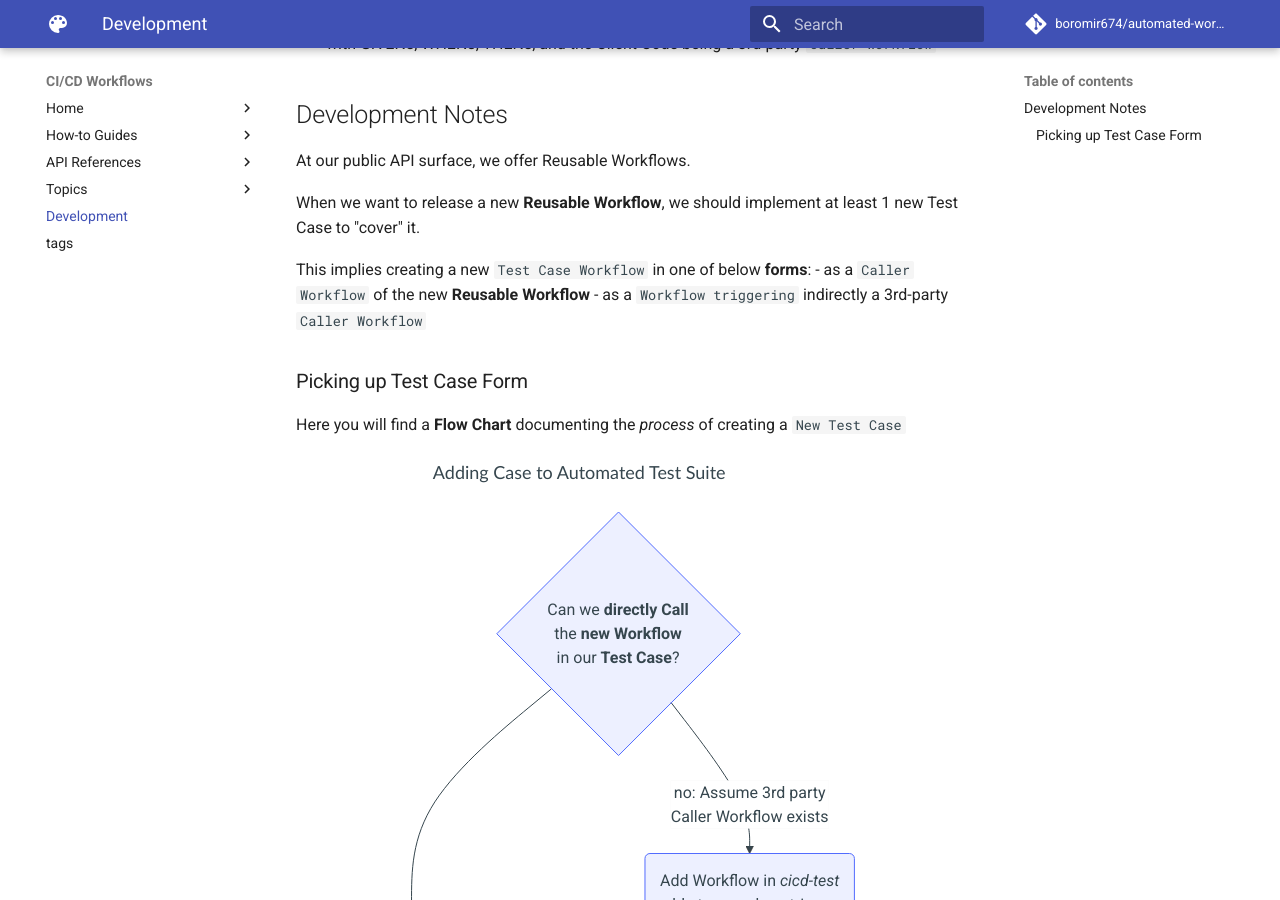
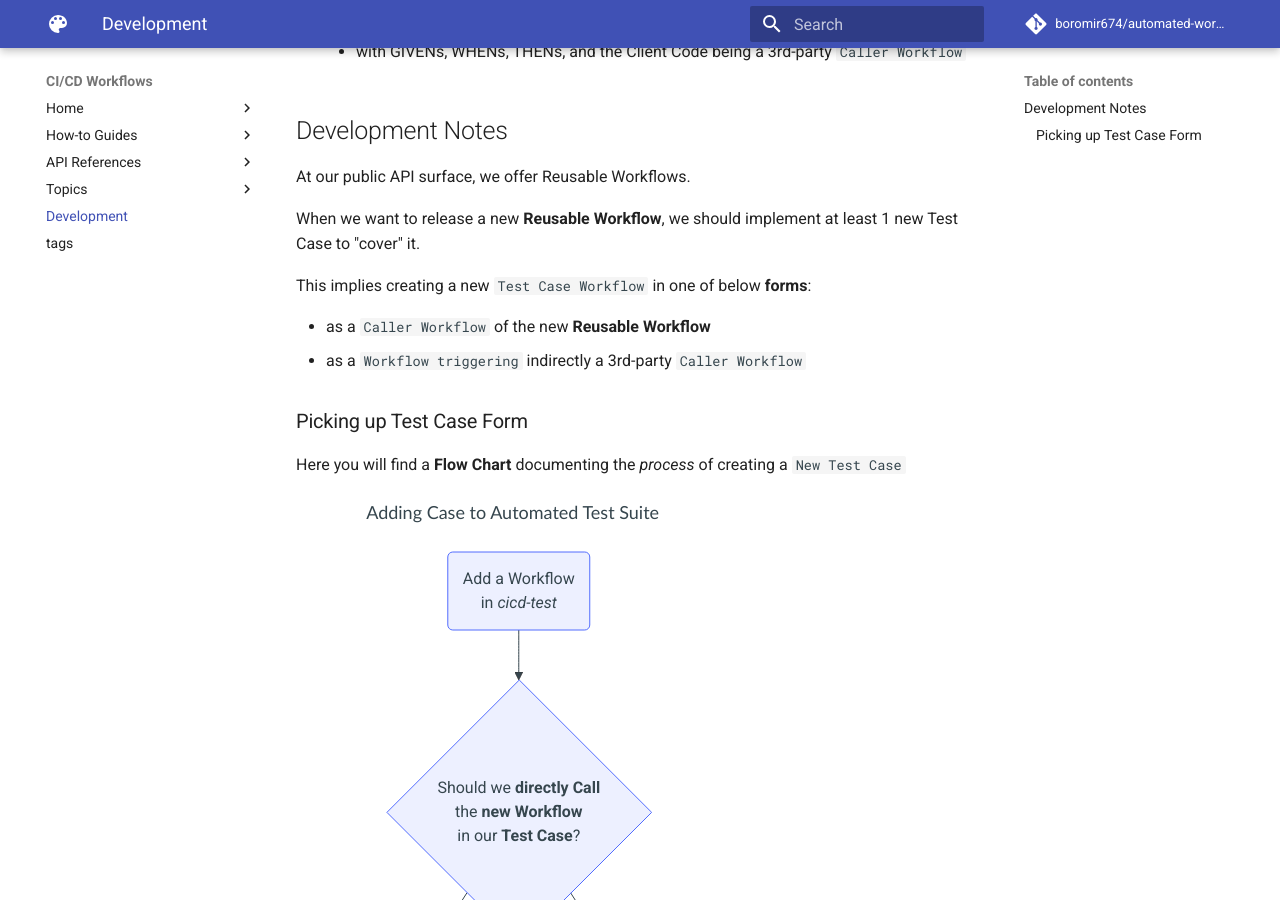
Before and after one commit to boromir674/automated-workflows, an MkDocs documentation site: the page built from docs/topics/dev/dev-notes.md, in a window 1280 px wide and 900 px high, scrolled down 425 px. Built offline with MkDocs 1.6.1 and Material for MkDocs 9.7.7, drawn with Linux system fonts in a browser that asks for light colours; comment, search, counter and statistics services are not loaded; part of the change alters nothing that is shown.

````diff
--- a/docs/topics/dev/dev-notes.md
+++ b/docs/topics/dev/dev-notes.md
@@ -9,9 +9,12 @@ In Workflow (Unit) Testing, the Client code should be another (caller/consumer)
 There are 2 ways for implementing a Test Case in our Test Suite:
 
 - Running Reusable Workflow in a **Test Case** that is a `Caller Workflow`
-  - with GIVENs, WHENs, THENs, and the Client Code being a Job that directly calls Resuable Workflow
+
+    - with GIVENs, WHENs, THENs, and the Client Code being a Job that directly calls Resuable Workflow
+
 - Running Reusable Workflow indirectly, in a **Test Case** that triggers `Caller Workflow`
-  - with GIVENs, WHENs, THENs, and the Client Code being a 3rd-party `Caller Workflow`
+
+    - with GIVENs, WHENs, THENs, and the Client Code being a 3rd-party `Caller Workflow`
 
 ## Development Notes
 
@@ -21,6 +24,7 @@ When we want to release a new **Reusable Workflow**, we should implement at leas
 Test Case to "cover" it.
 
 This implies creating a new `Test Case Workflow` in one of below **forms**:
+
 - as a `Caller Workflow` of the new **Reusable Workflow**
 - as a `Workflow triggering` indirectly a 3rd-party `Caller Workflow`
 
@@ -39,7 +43,12 @@ title: Adding Case to Automated Test Suite
 
 flowchart TB
 
-    caller_in_cicd_test{"`Can we **directly Call**
+    create_cicd_test_workflow("`Add a Workflow
+    in *cicd-test*`")
+
+    create_cicd_test_workflow --> should_directly_call_workflow
+
+    should_directly_call_workflow{"`Should we **directly Call**
     the **new Workflow**
     in our **Test Case**?`"}
 
@@ -47,27 +56,26 @@ flowchart TB
     %% Typical Workflow Jobs graph:
     %% setup_givens_n_expectations -> call_new_workflow -> make_assertions
 
-    caller_in_cicd_test --yes --> test_case_calls_new_workflow
+    should_directly_call_workflow --yes --> test_case_calls_new_workflow
 
-    test_case_calls_new_workflow("`Add a Workflow with Jobs
-    'setup' -> 'call' -> 'assert'
-    in *cicd-test*`")
+    test_case_calls_new_workflow("`Add Jobs
+    'setup' -> 'call' -> 'assert'`")
 
-    test_case_calls_new_workflow --> pick_up_caller
 
 
     %% NO: Test Case cannot simply call the new Workflow
     %% Assumes there is a "3rd-party" Caller Workflow
     %% Test Case should ensure it's GIVEN's/WHEN's triggers the 3rd-party Worklfow
 
-    caller_in_cicd_test --"`no: Assume 3rd party
+    should_directly_call_workflow --"`no: Assume *3rd-party*
     Caller Workflow exists`" --> test_case_triggers_caller_of_new_workflow
 
 
-    test_case_triggers_caller_of_new_workflow("`Add Workflow in *cicd-test*
-    able to somehow trigger
-    that Caller **Workflow**`")
+    test_case_triggers_caller_of_new_workflow("`Ensure the *3rd-party*
+    Caller **Workflow**
+    is triggered`")
 
+    test_case_calls_new_workflow --> are_assertions_complex
     test_case_triggers_caller_of_new_workflow --> are_assertions_complex
 
     are_assertions_complex{"`Is *assertions* logic
@@ -98,14 +106,14 @@ flowchart TB
     is_green --no --> modify_expectations
 
     modify_expectations("`**Modify Expectations**
-    in *cicd-test*`")
+    in *cicd-test* Test Suite`")
 
     modify_expectations --> modify_this_cicd_pipe
 
     is_green --yes --> modify_this_cicd_pipe
 
-    modify_this_cicd_pipe("`Ensure **Test Case**
-    runs in this **CI**`")
+    modify_this_cicd_pipe("`Ensure **Test Case** is picked
+    by Test Matrix of *this* **CI**`")
 
 
 ```
````
